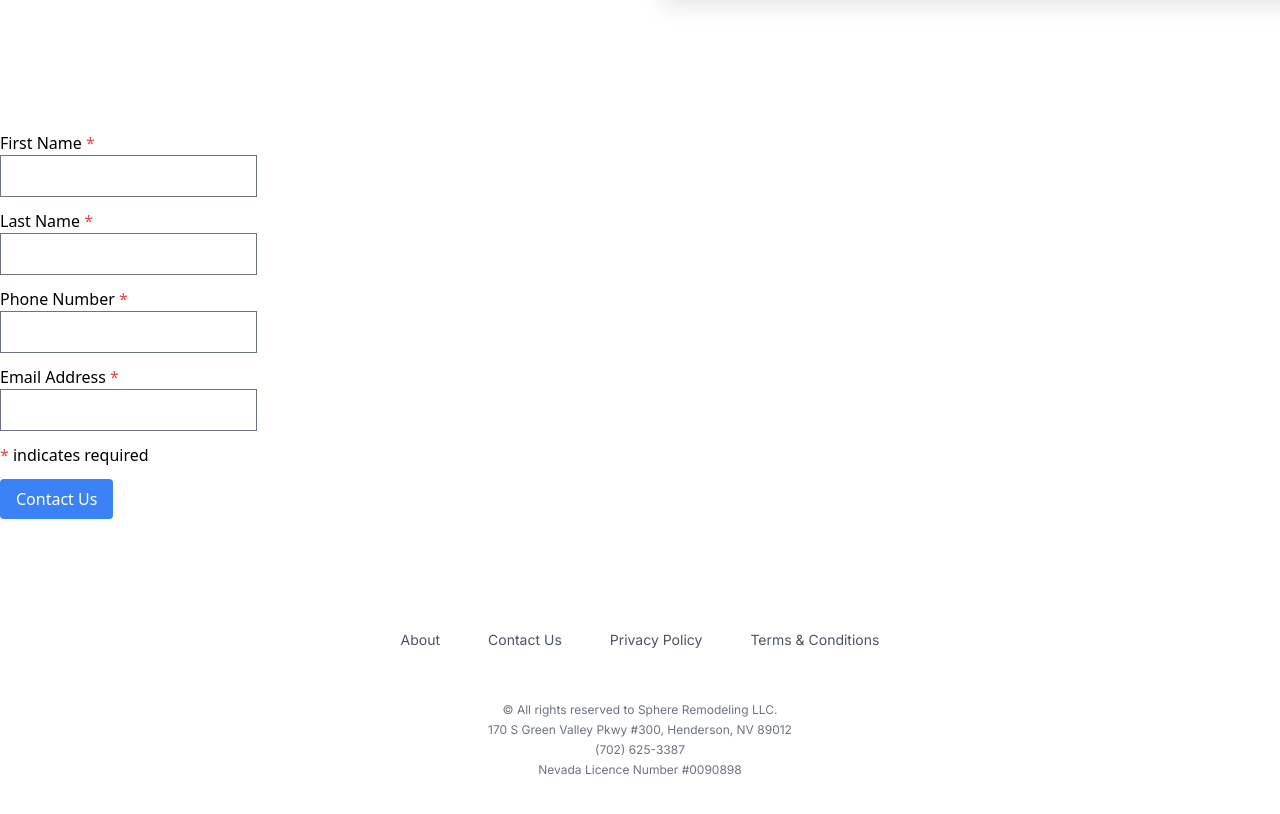
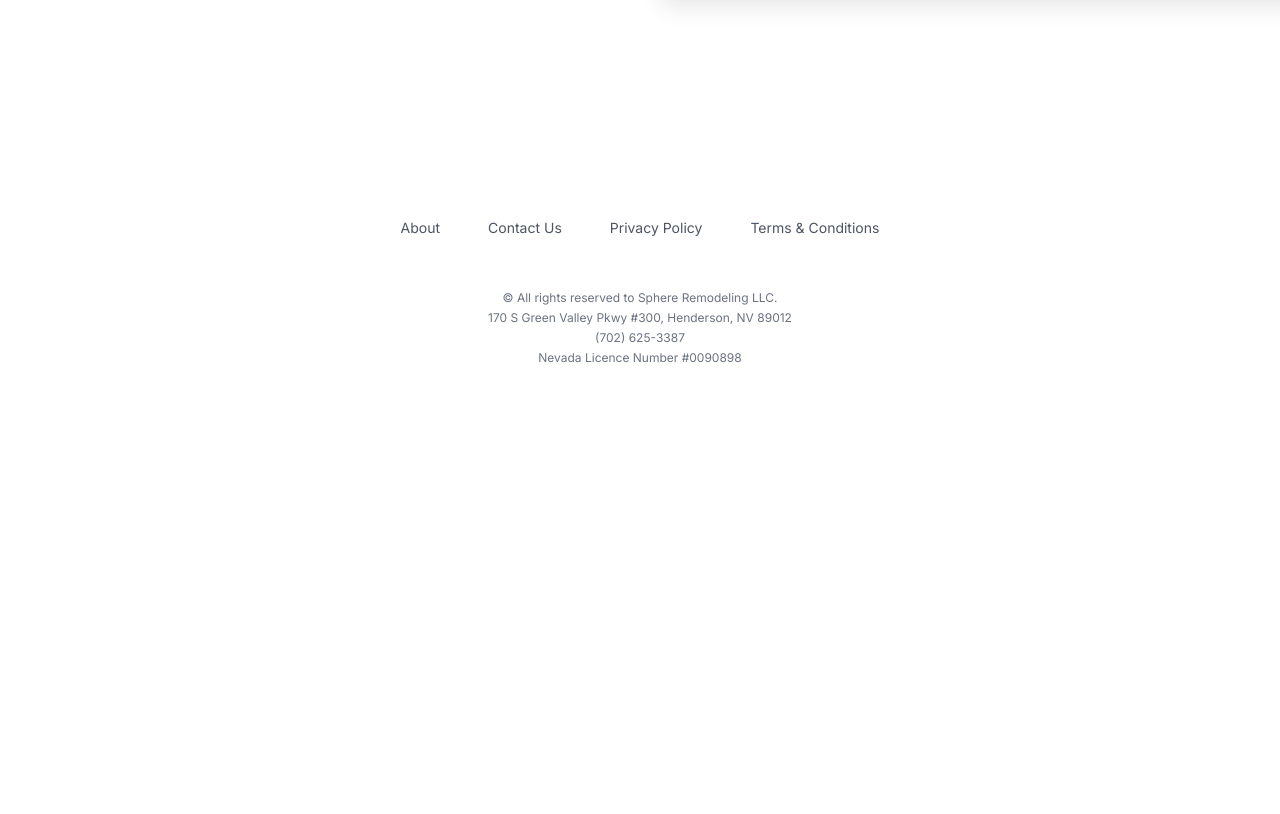
Before and after one commit to yogevzipori/websphere, a Next.js app: page / in a window 1280 px wide. Shown: the part 3800-4614 px from the top of the page. After the commit the page ends 4264 px from the top, so only its background shows below. Built offline with nearby package versions, Linux system fonts and the light colour scheme.

Commit message:
removecuf

```diff
--- a/app/page.tsx
+++ b/app/page.tsx
@@ -264,7 +264,7 @@ export default function Home() {
           </div>
         </div>
       </div>
-<ContactUsForm />
+
       <HomePageGallery />
     </div>
   );
```
